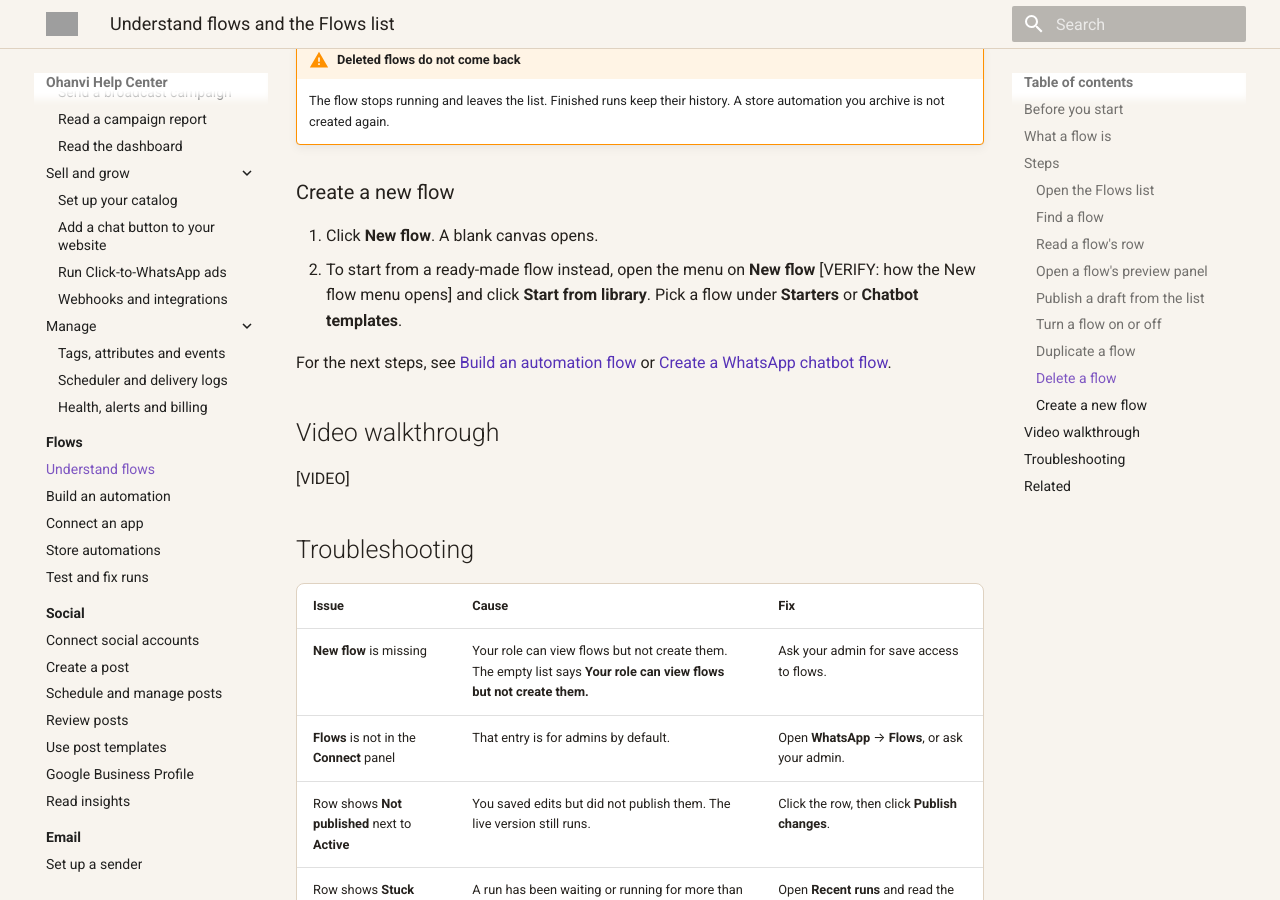
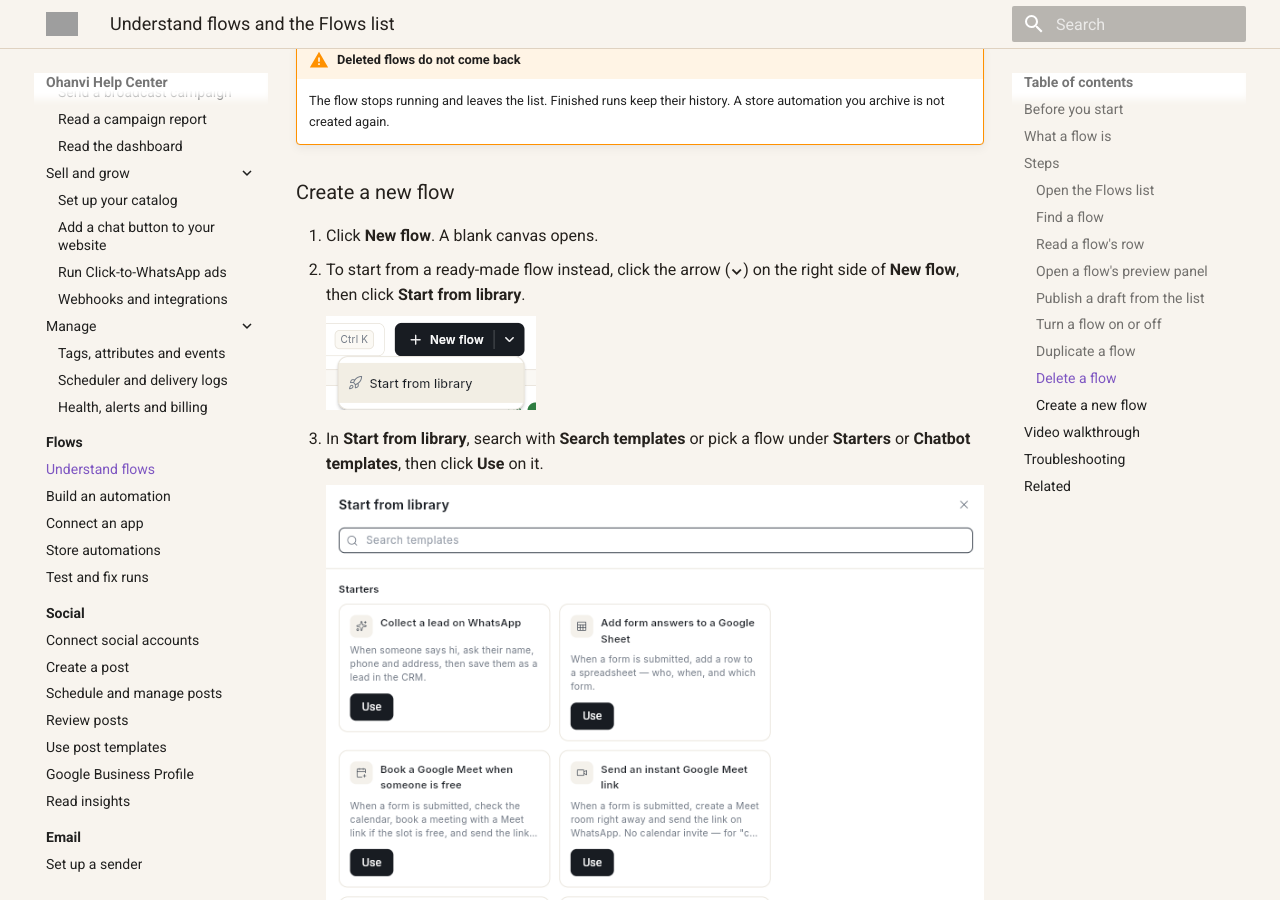
Before and after one commit to Ohanvi/ohanvi.github.io, an MkDocs documentation site: the page built from docs/flows/flows-overview-and-list.md, in a window 1280 px wide and 900 px high, scrolled down 4469 px. Built offline with MkDocs 1.6.1 and Material for MkDocs 9.7.7, drawn with Linux system fonts in a browser that asks for light colours; grey boxes are pictures that could not be loaded.

Commit message:
docs(flows): New flow arrow menu and Start from library; clear a VERIFY
The library opens from the arrow on the right side of New flow (seen on
app.ohanvi.com, 29 Sep). Added the Use button step and 2 shots.

Co-Authored-By: Claude Opus 5.5 (1M context) <noreply@anthropic.com>

```diff
--- a/docs/flows/flows-overview-and-list.md
+++ b/docs/flows/flows-overview-and-list.md
@@ -115,7 +115,13 @@ For flows Ohanvi created for you, such as store automations, the menu reads **Ar
 ### Create a new flow
 
 1. Click **New flow**. A blank canvas opens.
-2. To start from a ready-made flow instead, open the menu on **New flow** [VERIFY: how the New flow menu opens] and click **Start from library**. Pick a flow under **Starters** or **Chatbot templates**.
+2. To start from a ready-made flow instead, click the arrow (**⌄**) on the right side of **New flow**, then click **Start from library**.
+
+    ![New flow button with its arrow menu open on Start from library](../assets/screenshots/flows-overview-6-new-flow-menu.png)
+
+3. In **Start from library**, search with **Search templates** or pick a flow under **Starters** or **Chatbot templates**, then click **Use** on it.
+
+    ![Start from library with Starters such as Collect a lead on WhatsApp and Add form answers to a Google Sheet](../assets/screenshots/flows-overview-7-start-from-library.png)
 
 For the next steps, see [Build an automation flow](build-automation-flow.md) or [Create a WhatsApp chatbot flow](../create-whatsapp-flow.md).
 
```
Also changed, not shown: docs/assets/screenshots/flows-overview-6-new-flow-menu.png (added), docs/assets/screenshots/flows-overview-7-start-from-library.png (added).
